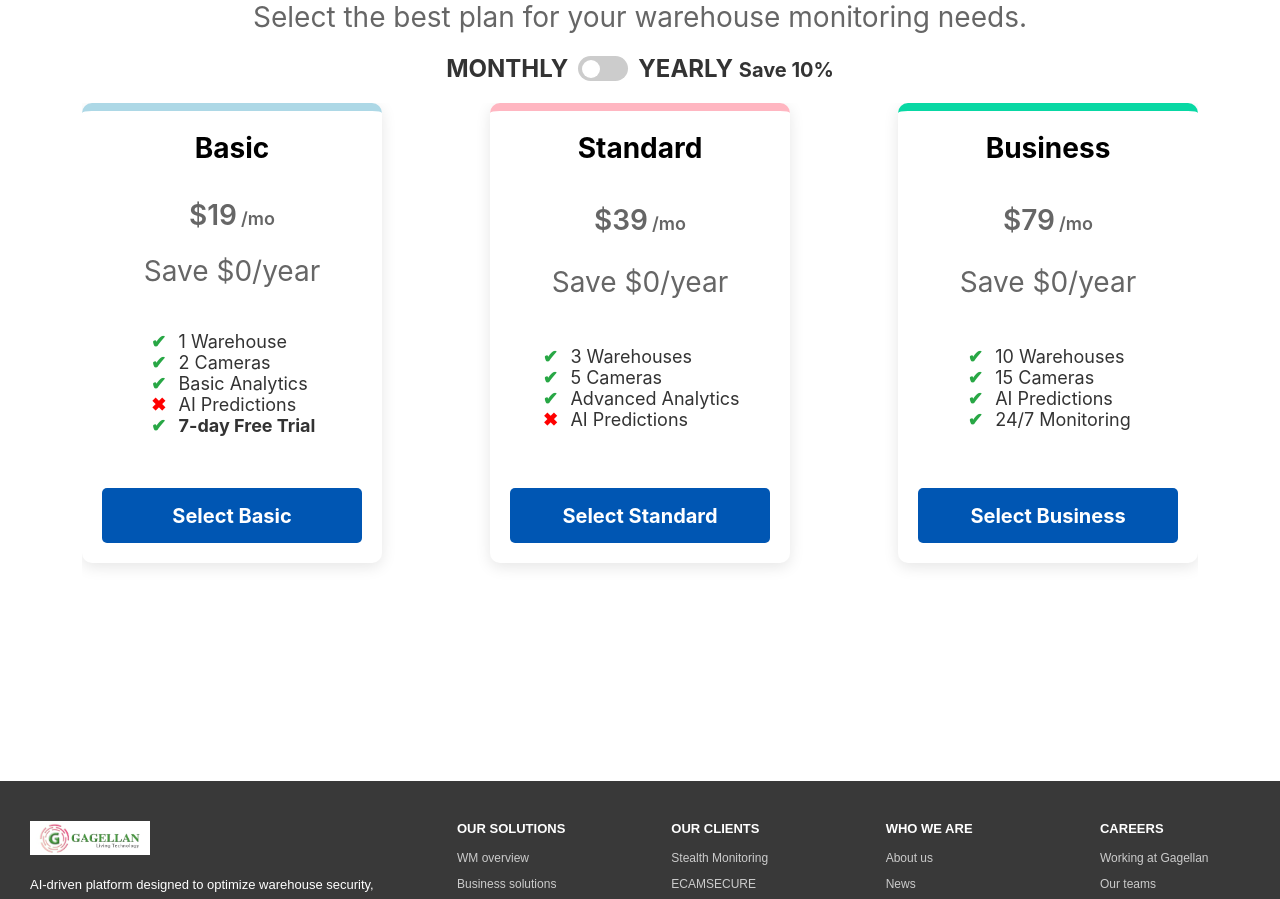
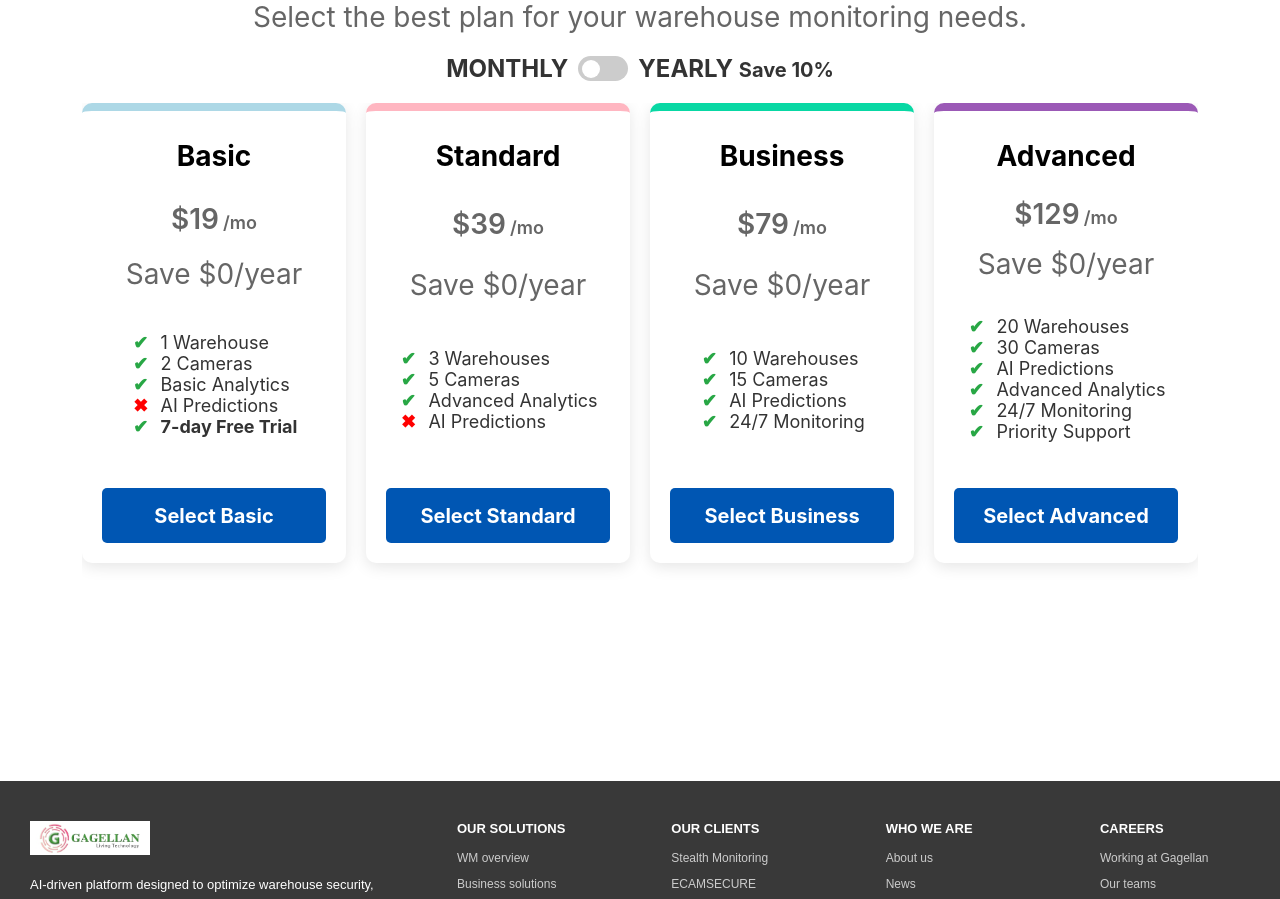
Before and after one commit to gagellan/warehouse-, a React (Create React App) app: page / in a window 1280 px wide. Shown: the part 1039-1938 px from the top of the page. Built offline with nearby package versions, Linux system fonts and the light colour scheme.

Commit message:
Update PlanPage.js
Signed-off-by: vallacharitha <vallasri@gagellan.com>

```diff
--- a/src/components/frontend/PlanPage.js
+++ b/src/components/frontend/PlanPage.js
@@ -1,49 +1,26 @@
 import React, { useState } from "react";
 import { useNavigate } from "react-router-dom";
-import axios from "axios";
 import "../../assets/css/App.css";
 
 const PlanPage = () => {
   const [isYearly, setIsYearly] = useState(false);
   const navigate = useNavigate();
 
+  // ⭐ UPDATED: Added "Advanced" Plan
   const pricing = {
     Basic: { monthly: 19, yearly: 205 },
     Standard: { monthly: 39, yearly: 420 },
-    Business: { monthly: 79, yearly: 850 }
+    Business: { monthly: 79, yearly: 850 },
+    Advanced: { monthly: 129, yearly: 1350 } // NEW PLAN
   };
 
-  const handleSelectPlan = async (selectedPlan) => {
-    if (selectedPlan === "Basic") {
-      // Redirect to plan-details page with query parameters
-      navigate(`/plan-details?plan=${selectedPlan}&billing=${isYearly ? "yearly" : "monthly"}`);
-      return;
-    }
-
-    try {
-      const res = await axios.get("http://localhost:5000/api/user/status", { withCredentials: true });
-      const { isAuthenticated, userId } = res.data;
-
-      if (!isAuthenticated) {
-        navigate("/register");
-        return;
-      }
-
-      await axios.post(
-        "http://localhost:5000/api/subscription/select-plan",
-        {
-          userId,
-          plan: selectedPlan,
-          billingCycle: isYearly ? "yearly" : "monthly"
-        },
-        { withCredentials: true }
-      );
-
-      navigate("/subscription");
-    } catch (err) {
-      console.error("Error selecting plan:", err.response?.data || err.message);
-      alert("Something went wrong. Please try again.");
-    }
+  // ⭐ ALL PLANS → PLAN DETAIL PAGE
+  const handleSelectPlan = (selectedPlan) => {
+    navigate(
+      `/plan-details?plan=${selectedPlan}&billing=${
+        isYearly ? "yearly" : "monthly"
+      }`
+    );
   };
 
   return (
@@ -52,6 +29,7 @@ const PlanPage = () => {
         <h1>Choose a Subscription Plan</h1>
         <p>Select the best plan for your warehouse monitoring needs.</p>
 
+        {/* Toggle */}
         <div className="plan-toggle-container">
           <span className="toggle-label">MONTHLY</span>
           <label className="plan-switch">
@@ -67,6 +45,7 @@ const PlanPage = () => {
           </span>
         </div>
 
+        {/* PLANS */}
         <div className="plan-plans">
           {Object.entries(pricing).map(([plan, prices]) => (
             <div
@@ -78,14 +57,21 @@ const PlanPage = () => {
                     ? "#ADD8E6"
                     : plan === "Standard"
                     ? "#FFB6C1"
-                    : "#08d8a4"
+                    : plan === "Business"
+                    ? "#08d8a4"
+                    : "#9b59b6" // ⭐ ADVANCED PLAN COLOR
               }}
             >
-              <h2>{plan}</h2>
+              {/* ⭐ ALIGNED PLAN TITLE */}
+              <div className="plan-title">{plan}</div>
+
+              {/* ⭐ OLD-STYLE PRICE BLOCK RESTORED */}
               <p className="plan-price">
                 ${isYearly ? prices.yearly : prices.monthly}
                 <span>{isYearly ? "/yr" : "/mo"}</span>
               </p>
+
+              {/* ⭐ DISCOUNT */}
               <p className="plan-discount">
                 Save{" "}
                 {isYearly
@@ -93,6 +79,8 @@ const PlanPage = () => {
                   : "$0"}
                 /year
               </p>
+
+              {/* FEATURES SECTION */}
               <ul className="plan-features">
                 {plan === "Basic" && (
                   <>
@@ -105,6 +93,7 @@ const PlanPage = () => {
                     </li>
                   </>
                 )}
+
                 {plan === "Standard" && (
                   <>
                     <li>3 Warehouses</li>
@@ -113,6 +102,7 @@ const PlanPage = () => {
                     <li className="plan-disabled">AI Predictions</li>
                   </>
                 )}
+
                 {plan === "Business" && (
                   <>
                     <li>10 Warehouses</li>
@@ -121,7 +111,20 @@ const PlanPage = () => {
                     <li>24/7 Monitoring</li>
                   </>
                 )}
+
+                {plan === "Advanced" && (
+                  <>
+                    <li>20 Warehouses</li>
+                    <li>30 Cameras</li>
+                    <li>AI Predictions</li>
+                    <li>Advanced Analytics</li>
+                    <li>24/7 Monitoring</li>
+                    <li>Priority Support</li>
+                  </>
+                )}
               </ul>
+
+              {/* SELECT BUTTON */}
               <button
                 className="plan-subscribe"
                 onClick={() => handleSelectPlan(plan)}
```
